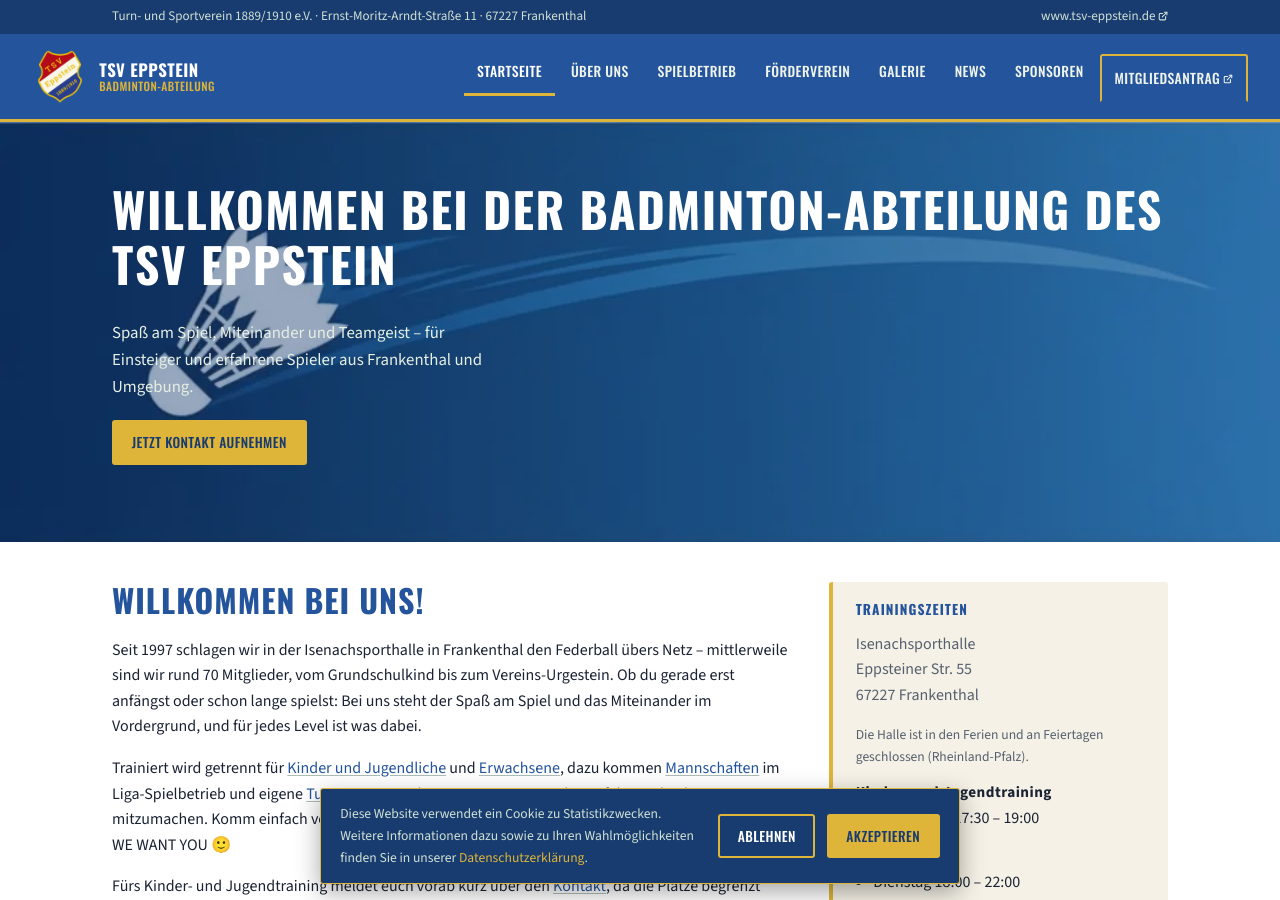
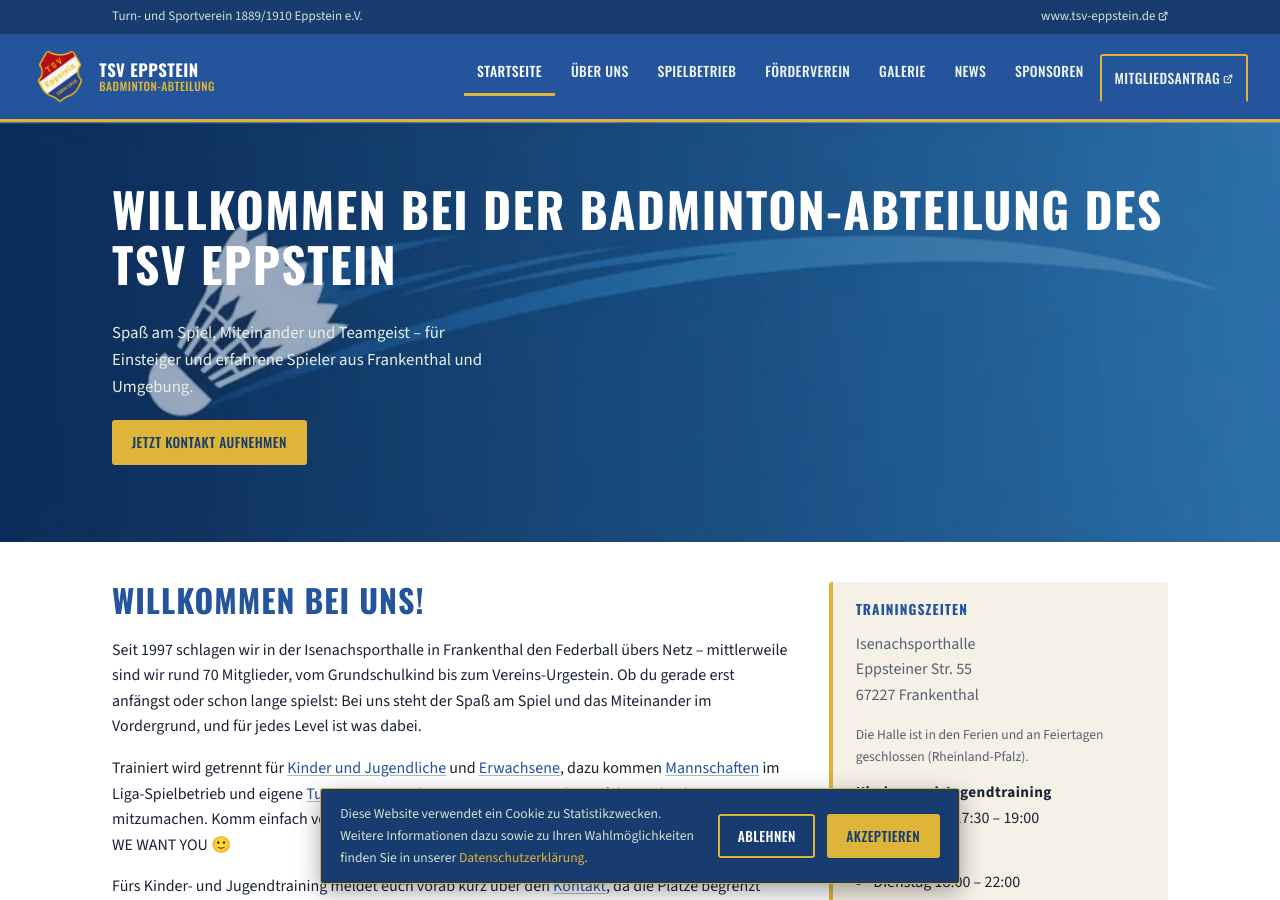
Before and after one commit to Forderverein-Badminton-in-Eppstein-e-V/website, a Jekyll site: the page built from index.html, in a window 1280 px wide and 900 px high. Built offline with Jekyll 4.4.1, drawn with Linux system fonts in a browser that asks for light colours.

Commit message:
Update club name in header

```diff
--- a/_includes/header.html
+++ b/_includes/header.html
@@ -1,6 +1,6 @@
 <div class="topbar">
   <div class="container">
-    <span>Turn- und Sportverein 1889/1910 e.V. &middot; Ernst-Moritz-Arndt-Straße 11 &middot; 67227 Frankenthal</span>
+    <span>Turn- und Sportverein 1889/1910 Eppstein e.V.</span>
     <a href="https://www.tsv-eppstein.de/" target="_blank" rel="noopener">www.tsv-eppstein.de</a>
   </div>
 </div>
```
